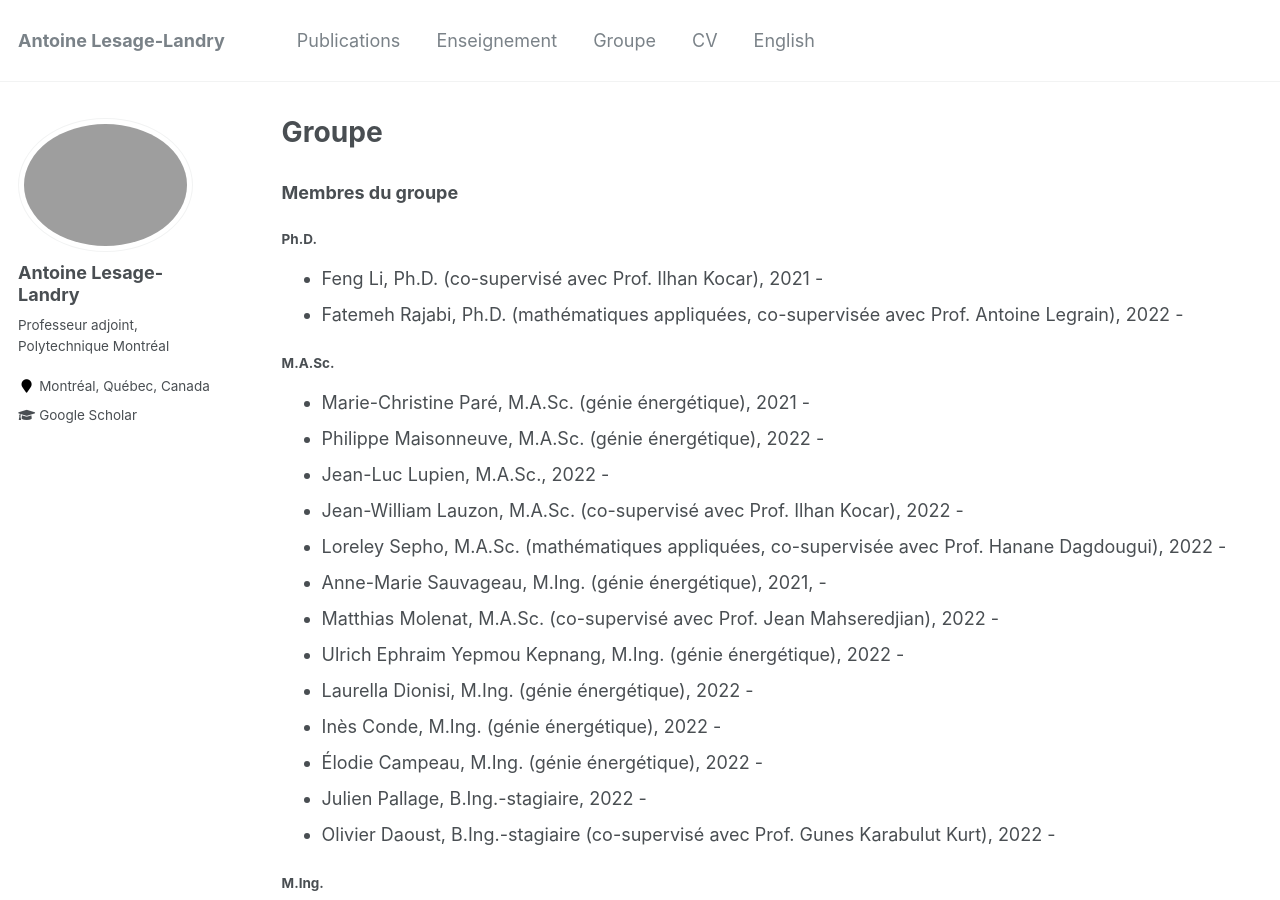
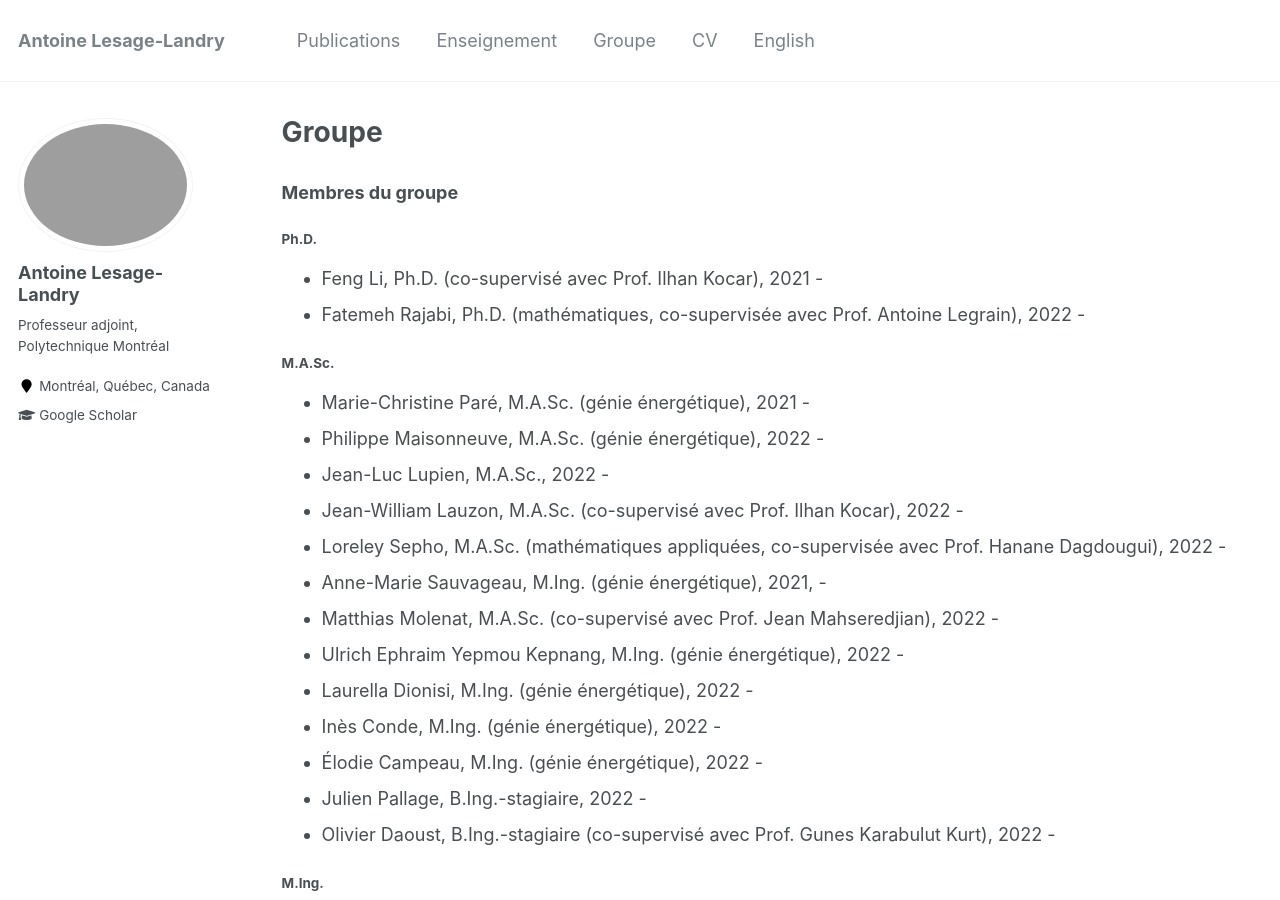
Before and after one commit to alesagelandry/fr, a Jekyll site: the page built from _pages/group.html, in a window 1280 px wide and 900 px high. Built offline with Jekyll 4.4.1, drawn with Linux system fonts in a browser that asks for light colours.

Commit message:
Update group.html

```diff
--- a/_pages/group.html
+++ b/_pages/group.html
@@ -15,7 +15,7 @@ author_profile: true
 
 
 <li>Feng Li, Ph.D. (co-supervisé avec Prof. Ilhan Kocar), 2021 - </li>
-<li>Fatemeh Rajabi, Ph.D. (mathématiques appliquées, co-supervisée avec Prof. Antoine Legrain), 2022 - </li>
+<li>Fatemeh Rajabi, Ph.D. (mathématiques, co-supervisée avec Prof. Antoine Legrain), 2022 - </li>
 
 </ul>
 
```
